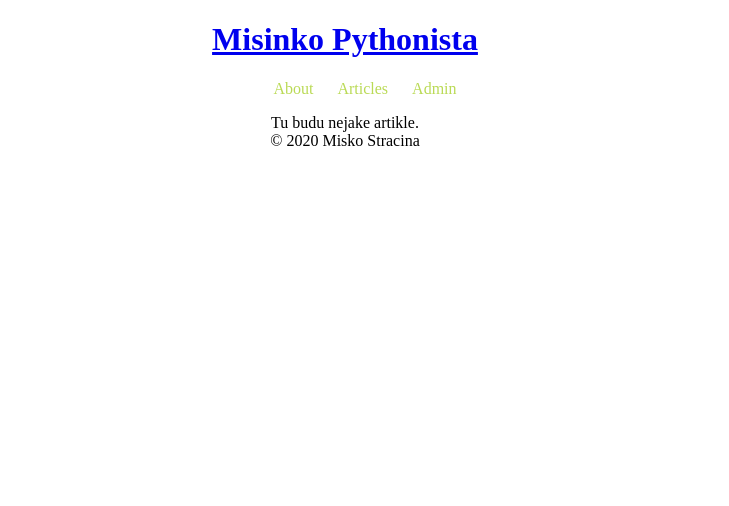
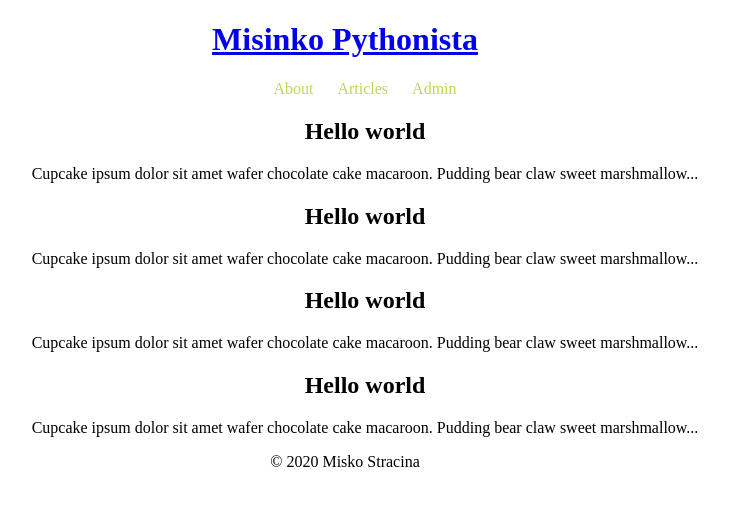
Before and after one commit to Mikidafi/flask_kurz, a Flask app: page /articles/ in a window 1280 px wide. Shown: the top 506 px of the page, without its empty margins (295-1024 px from the left). Run offline with Flask 2, Linux system fonts and the light colour scheme.

Commit message:
using jinja commit system

```diff
--- a/mdblog/app.py
+++ b/mdblog/app.py
@@ -1,5 +1,7 @@
 from flask import Flask
 from flask import render_template
+
+from database import articles
 
 app = Flask(__name__)
 
@@ -13,8 +15,16 @@ def view_about():
 
 @app.route("/articles/")
 def view_articles():
-    return render_template("articles.jinja")
+    return render_template("articles.jinja", articles=articles.items())
 
 @app.route("/admin/")
 def view_admin():
     return render_template("admin.jinja")
+
+
+@app.route("/articles/<int:art_id>")
+def view_article(art_id):
+    article = articles.get(art_id)
+    if article :
+        return render_template("article.jinja", article=article)
+    return render_template("article_not_found.jinja", art_id=art_id)
--- /dev/null
+++ b/mdblog/database.py
@@ -0,0 +1,21 @@
+articles = {
+	1 : {
+		"title" : "Hello world",
+		"content" : "Cupcake ipsum dolor sit amet wafer chocolate cake macaroon. Pudding bear claw sweet marshmallow pie liquorice lollipop chupa chups. Oat cake tootsie roll lollipop tart. Lollipop jelly tart toffee. Liquorice chocolate chocolate bar candy chocolate cake candy canes gummies pie. Jelly-o candy gingerbread."
+		},
+
+	2 : {
+		"title" : "Hello world",
+		"content" : "Cupcake ipsum dolor sit amet wafer chocolate cake macaroon. Pudding bear claw sweet marshmallow pie liquorice lollipop chupa chups. Oat cake tootsie roll lollipop tart. Lollipop jelly tart toffee. Liquorice chocolate chocolate bar candy chocolate cake candy canes gummies pie. Jelly-o candy gingerbread."
+		},
+
+	3 : {
+		"title" : "Hello world",
+		"content" : "Cupcake ipsum dolor sit amet wafer chocolate cake macaroon. Pudding bear claw sweet marshmallow pie liquorice lollipop chupa chups. Oat cake tootsie roll lollipop tart. Lollipop jelly tart toffee. Liquorice chocolate chocolate bar candy chocolate cake candy canes gummies pie. Jelly-o candy gingerbread."
+		},
+
+	4 : {
+		"title" : "Hello world",
+		"content" : "Cupcake ipsum dolor sit amet wafer chocolate cake macaroon. Pudding bear claw sweet marshmallow pie liquorice lollipop chupa chups. Oat cake tootsie roll lollipop tart. Lollipop jelly tart toffee. Liquorice chocolate chocolate bar candy chocolate cake candy canes gummies pie. Jelly-o candy gingerbread."
+		}
+		}
--- a/mdblog/static/css/main.css
+++ b/mdblog/static/css/main.css
@@ -15,3 +15,9 @@ ul a:hover,
 ul a:focus {
     color: dodgerblue;
 }
+.btn {
+	padding: 10px;
+	border-radius: 5px;
+	background-color: #bada555;
+	color: #FFFF;
+}
--- /dev/null
+++ b/mdblog/templates/_footer.jinja
@@ -0,0 +1,3 @@
+<footer>
+        &#169; 2020 Misko Stracina
+    </footer>
--- /dev/null
+++ b/mdblog/templates/_head.jinja
@@ -0,0 +1,3 @@
+<meta charset="UTF-8">
+<meta name="viewport" content="width=device-width, initial-scale=1.0">
+<link rel="stylesheet" href={{url_for("static", filename="css/main.css")}}>
--- a/mdblog/templates/_main.jinja
+++ b/mdblog/templates/_main.jinja
@@ -1,9 +1,7 @@
 <!DOCTYPE html>
 <html lang="en">
 <head>
-    <meta charset="UTF-8">
-    <meta name="viewport" content="width=device-width, initial-scale=1.0">
-    <link rel="stylesheet" href={{url_for("static", filename="css/main.css")}}>
+    {% include "_head.jinja" %}
     <title>{% block title %} {% endblock %}</title>
 
 </head>
@@ -11,22 +9,14 @@
     <header>
         <h1><a href="{{ url_for("view_welcome_page") }}">Misinko Pythonista</a></h1>
     </header>
-
-    <nav>
-        <ul class="nav">
-            <li><a href="{{ url_for("view_about") }}">About</a></li>
-            <li><a href="{{ url_for("view_articles") }}">Articles</a></li>
-            <li><a href="{{ url_for("view_admin") }}">Admin</a></li>
-        </ul>
-    </nav>
+{# NAVIGATION ------------------------- #}
+    {% include "_nav.jinja" %}
 
     <main>
         {% block main %} {% endblock %}
     </main>
-
-    <footer>
-        &#169; 2020 Misko Stracina
-    </footer>
+{# FOOTER ------------------------- #}
+    {% include "_footer.jinja" %}
 
 
 
--- /dev/null
+++ b/mdblog/templates/_nav.jinja
@@ -0,0 +1,7 @@
+<nav>
+        <ul class="nav">
+            <li><a href="{{ url_for("view_about") }}">About</a></li>
+            <li><a href="{{ url_for("view_articles") }}">Articles</a></li>
+            <li><a href="{{ url_for("view_admin") }}">Admin</a></li>
+        </ul>
+    </nav>
--- a/mdblog/templates/articles.jinja
+++ b/mdblog/templates/articles.jinja
@@ -2,4 +2,17 @@
 
 {% block title %} Welcome to articles {% endblock %}
 
-{% block main %} Tu budu nejake artikle.  {% endblock %}
+{% block main %}
+	{% if articles %}
+		<ul>
+			{% for id, article in articles %}
+				<li>
+					<h2>{{ article.title }}</h2>
+					<p>{{ article.content | truncate(100) }}</p>
+				</li>
+			{% endfor %}
+		</ul>
+	{% else %}
+		<p>No articles to display mf.</p>
+	{% endif %}
+{% endblock %}
```
Also changed, not shown: mdblog/templates/article.jinja (added, +8 -0 lines), mdblog/templates/article_not_found.jinja (added, +15 -0 lines).
